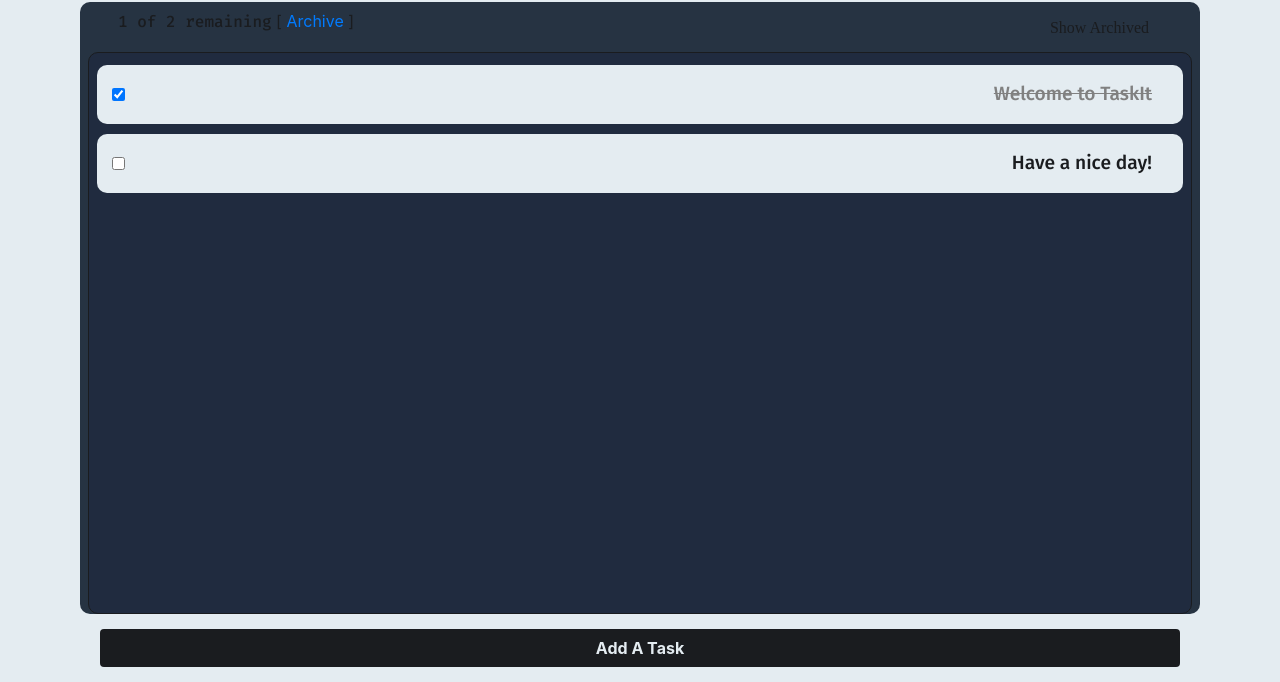
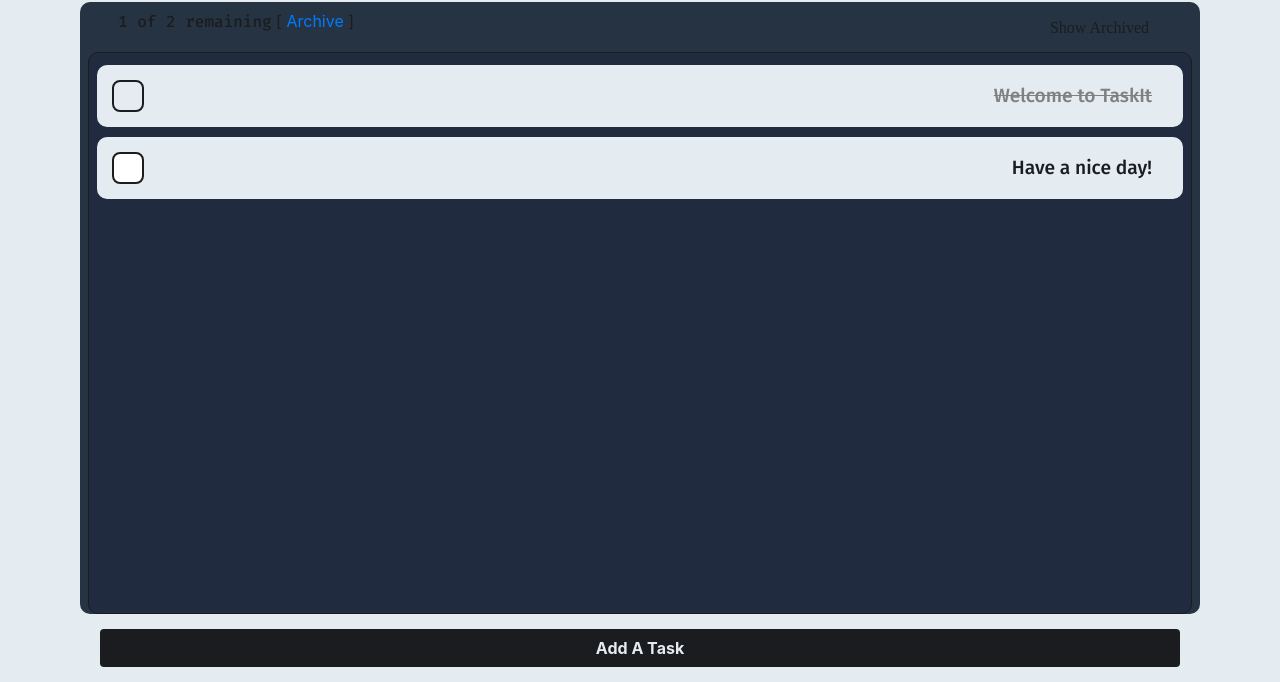
Before and after one commit to vRezn0v/TaskIt, a plain HTML site: page index.html in a window 1280 px wide. Shown: the part 118-800 px from the top of the page. Drawn offline with nearby package versions, Linux system fonts and the light colour scheme; a web font is replaced by a local one.

Commit message:
Update todo.css

```diff
--- a/css/todo.css
+++ b/css/todo.css
@@ -210,9 +210,20 @@
     margin-bottom: 0px !important;
 }
 
-.box {
-    width:20px;
-    height:20px;
+#cbox {
+    width: 2em;
+    height: 2em;
+    background-color: white;
+    border-radius: 25%;
+    vertical-align: middle;
+    border: 2px solid var(--text);
+    -webkit-appearance: none;
+    outline: none;
+    cursor: pointer;
+}
+
+#cbox:checked {
+    background-color: var(--bg);
 }
 
 .right {
```
